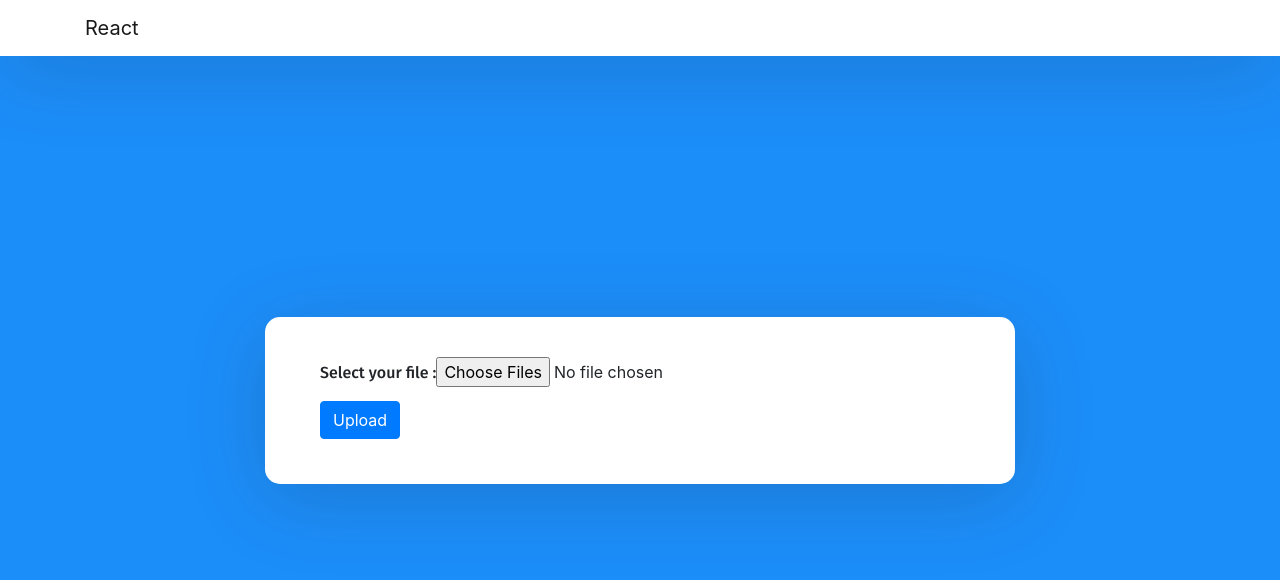
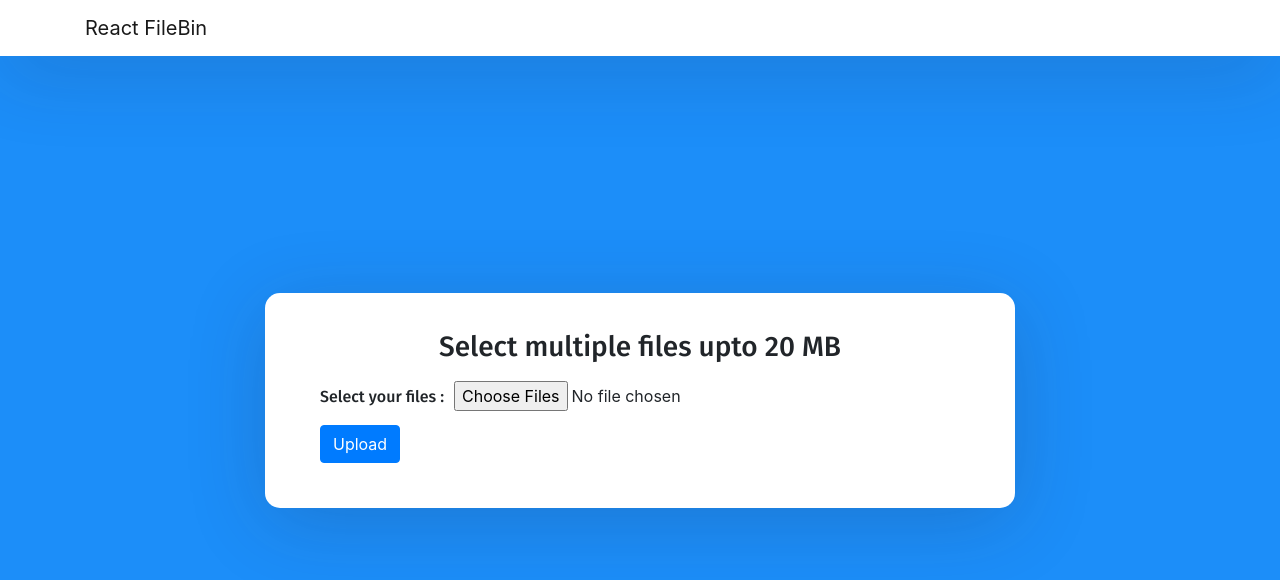
Before and after one commit to sid10on10/Uploader-frontEnd, a React (Create React App) app: page / in a window 1280 px wide. Shown: the top 580 px of the page. Built offline with nearby package versions, Linux system fonts and the light colour scheme.

Commit message:
added styling

```diff
--- a/src/App.js
+++ b/src/App.js
@@ -10,7 +10,7 @@ function App() {
     <div className="App">
       <nav className="navbar navbar-expand-lg navbar-light fixed-top">
         <div className="container">
-          <Link className="navbar-brand" to={"/"}>React</Link>
+          <Link className="navbar-brand" to={"/"}>React FileBin</Link>
           <div className="collapse navbar-collapse" id="navbarTogglerDemo02">
             <ul className="navbar-nav ml-auto">
               <li className="nav-item">
--- a/src/Components/Home.js
+++ b/src/Components/Home.js
@@ -67,10 +67,11 @@ const Home = ()=>{
 
     return (
         <>
+        <h3>Select multiple files upto 20 MB</h3>
       <form onSubmit={upload}>
         <div>
-            <label>Select your file :   </label>
-            <input onChange={uploadHandler} type="file" name="file" multiple/>
+            <label >Select your files :   </label>
+            <input style={{marginLeft:"10px"}}onChange={uploadHandler} type="file" name="file" multiple/>
         </div>
         <div>
           <button className="btn btn-primary mt-2" type="submit" name="file_upload" value="Upload">
```
